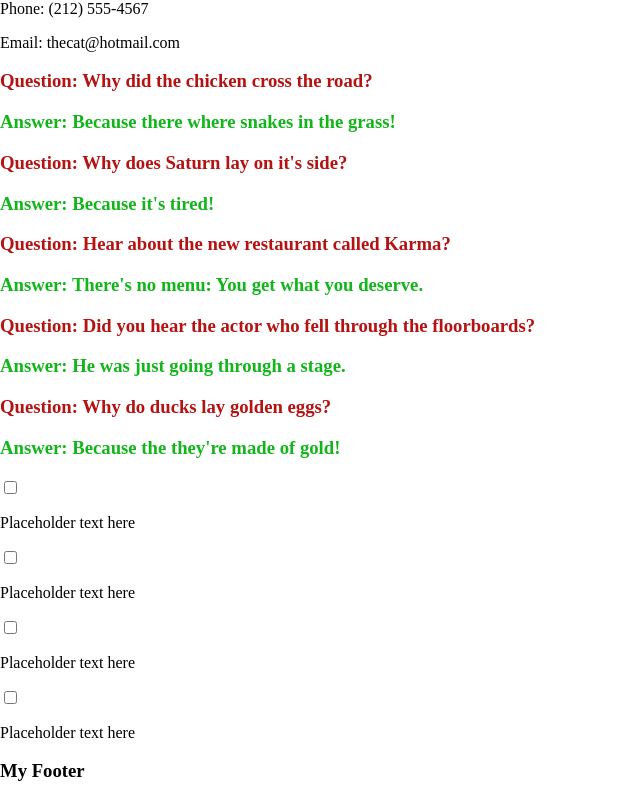
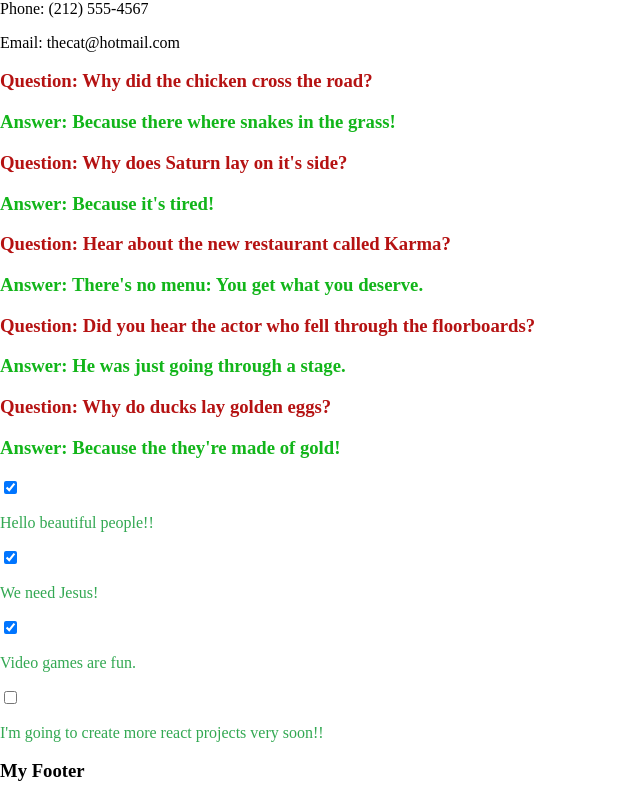
Before and after one commit to jhoward21/Meme-Generator-, a React (Create React App) app: page / in a window 1280 px wide. Shown: the part 1511-2312 px from the top of the page, without its empty margins (0-640 px from the left). Built offline with nearby package versions, Linux system fonts and the light colour scheme.

Commit message:
practice5

```diff
--- a/src/App.js
+++ b/src/App.js
@@ -6,10 +6,58 @@ import TodoItem from "./components/TodoItem"
 import ContactCard from "./components/ContactCard"
 import Joke from "./components/Joke"
 import jokesdata from "./components/jokesdata"
+import todosData from "./components/todosData"
 
-function App() {
+// function App() {
+//     const jokeComponents = jokesdata.map(joke => <Joke key={joke.id} question={joke.question} puchLine={joke.puchLine} />
+//         )
+//         const TodoItems = todosData.map(item => <TodoItem key={item.id} item={item}/>)
+//     return (
+//     <div>
+//         <Header />
+//         <MainContent />
+//         <ContactCard
+//             name="Mr. Whiskerson"
+//             imgUrl="https://placekitten.com/300/200"
+//             phone="(212) 555-1234"
+//             email="mr.whiskaz@catnap.memow"
+//             />
+//         <ContactCard
+//             name="Fluffykins"
+//             imgUrl="http://placekitten.com/400/200"
+//             phone="(212) 555-2345"
+//             email="fluff@me.com"
+//             />
+//         <ContactCard
+//             name="Destroyer"
+//             imgUrl="http://placekitten.com/400/300"
+//             phone="(212) 555-3456"
+//             email="ofworlds@yahoo.com"
+//         />
+//         <ContactCard
+//             name="Felix"
+//             imgUrl="http://placekitten.com/200/100"
+//             phone="(212) 555-4567"
+//             email="thecat@hotmail.com"
+//         />
+//         <Joke question="Why did the chicken cross the road?" punchline="Because there where snakes in the grass!"/>
+//         <Joke question="Why does Saturn lay on it's side?" punchline="Because it's tired!"/>
+//         <Joke question="Hear about the new restaurant called Karma?" punchline="There's no menu: You get what you deserve."/>
+//         <Joke question="Did you hear the actor who fell through the floorboards?" punchline="He was just going through a stage."/>
+//         <Joke question="Why do ducks lay golden eggs?" punchline="Because the they're made of gold!"/>
+//         <div className="todo-list">
+//             {TodoItems}
+//         </div>
+//         <Footer />
+//     </div>
+//     )
+// }
+
+class App extends React.Component {
+    render() {
         const jokeComponents = jokesdata.map(joke => <Joke key={joke.id} question={joke.question} puchLine={joke.puchLine} />
             )
+            const TodoItems = todosData.map(item => <TodoItem key={item.id} item={item}/>)
         return (
         <div>
             <Header />
@@ -43,13 +91,13 @@ function App() {
             <Joke question="Hear about the new restaurant called Karma?" punchline="There's no menu: You get what you deserve."/>
             <Joke question="Did you hear the actor who fell through the floorboards?" punchline="He was just going through a stage."/>
             <Joke question="Why do ducks lay golden eggs?" punchline="Because the they're made of gold!"/>
-        <TodoItem />
-        <TodoItem />
-        <TodoItem />
-        <TodoItem />
+            <div className="todo-list">
+                {TodoItems}
+            </div>
             <Footer />
         </div>
         )
     }
+}
 
 export default App
--- a/src/components/TodoItem.js
+++ b/src/components/TodoItem.js
@@ -1,10 +1,10 @@
 import React from "react"
 
-function TodoItem() {
+function TodoItem (props) {
     return (
-        <div>
-        <input type="checkbox" />
-        <p>Placeholder text here</p>
+        <div className="todo-item">
+        <input type="checkbox" checked={props.item.completed} />
+        <p style = {{color:"#32a852"}}>{props.item.text}</p>
         </div>
     )
 }
--- /dev/null
+++ b/src/components/todosData.js
@@ -0,0 +1,24 @@
+const todosData = [
+    {
+        id: 1,
+        text: "Hello beautiful people!!",
+        completed: true
+    },
+    {
+        id: 2,
+        text: "We need Jesus!",
+        completed: true
+    },
+    {
+        id: 3,
+        text: "Video games are fun.",
+        completed: true
+    },
+    {
+        id: 4,
+        text: "I'm going to create more react projects very soon!!",
+        completed: false
+    }
+]
+
+export default todosData
```
Lines whose indentation alone changed are shown as unchanged.
